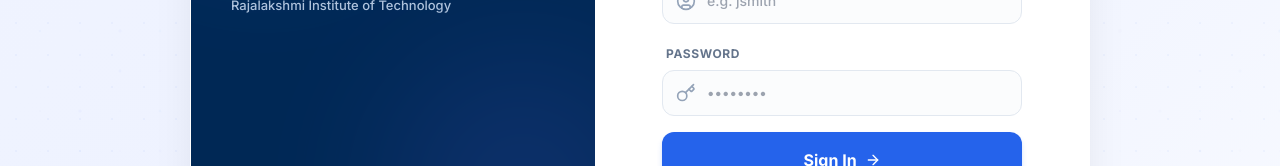
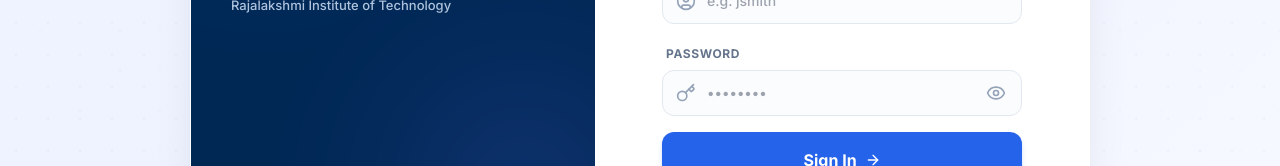
Before and after one commit to AntoJenishia/aiml-rit, a Next.js app: page /login in a window 1280 px wide. Both pictures are taken after a click on the button "Faculty / HOD". Shown: the part 409-575 px from the top of the page. Built offline with nearby package versions, Linux system fonts and the light colour scheme.

Commit message:
feat(auth): add show/hide password toggle to faculty login

```diff
--- a/src/components/auth/LoginForm.tsx
+++ b/src/components/auth/LoginForm.tsx
@@ -4,7 +4,7 @@ import Image from "next/image"
 import Link from "next/link"
 import { useState, useEffect } from "react"
 import { useSearchParams, useRouter } from "next/navigation"
-import { Shield, ArrowRight, UserCircle, Key } from "lucide-react"
+import { Shield, ArrowRight, UserCircle, Key, Eye, EyeOff } from "lucide-react"
 import ParticleCanvas from "@/components/ParticleCanvas"
 
 import { Suspense } from "react"
@@ -17,6 +17,7 @@ function LoginFormInner() {
   // Staff credentials state
   const [username, setUsername] = useState("")
   const [password, setPassword] = useState("")
+  const [showPassword, setShowPassword] = useState(false)
   const [staffLoading, setStaffLoading] = useState(false)
 
   const searchParams = useSearchParams()
@@ -204,13 +205,20 @@ function LoginFormInner() {
                   <div className="relative">
                     <Key className="absolute left-3.5 top-1/2 -translate-y-1/2 h-5 w-5 text-slate-400" />
                     <input
-                      type="password"
+                      type={showPassword ? "text" : "password"}
                       value={password}
                       onChange={(e) => setPassword(e.target.value)}
                       placeholder="••••••••"
-                      className="w-full rounded-xl border border-slate-200 bg-slate-50/50 py-3 pl-11 pr-4 text-sm font-medium text-slate-800 focus:border-blue-500 focus:bg-white focus:outline-none focus:ring-1 focus:ring-blue-500 transition-colors"
+                      className="w-full rounded-xl border border-slate-200 bg-slate-50/50 py-3 pl-11 pr-11 text-sm font-medium text-slate-800 focus:border-blue-500 focus:bg-white focus:outline-none focus:ring-1 focus:ring-blue-500 transition-colors"
                       required
                     />
+                    <button
+                      type="button"
+                      onClick={() => setShowPassword(!showPassword)}
+                      className="absolute right-3 top-1/2 -translate-y-1/2 p-1 text-slate-400 hover:text-slate-600 transition-colors"
+                    >
+                      {showPassword ? <EyeOff className="h-5 w-5" /> : <Eye className="h-5 w-5" />}
+                    </button>
                   </div>
                 </div>
 
```
